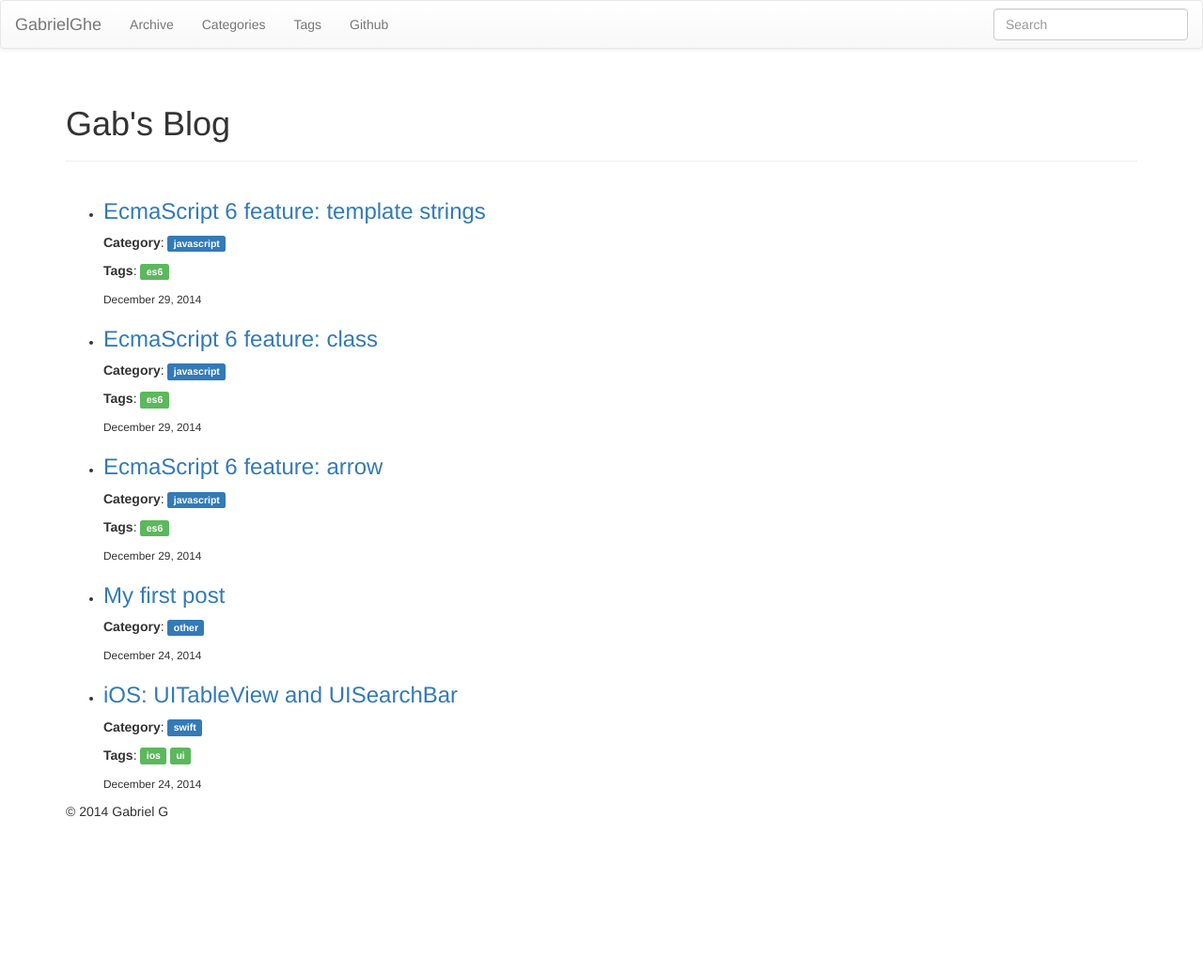
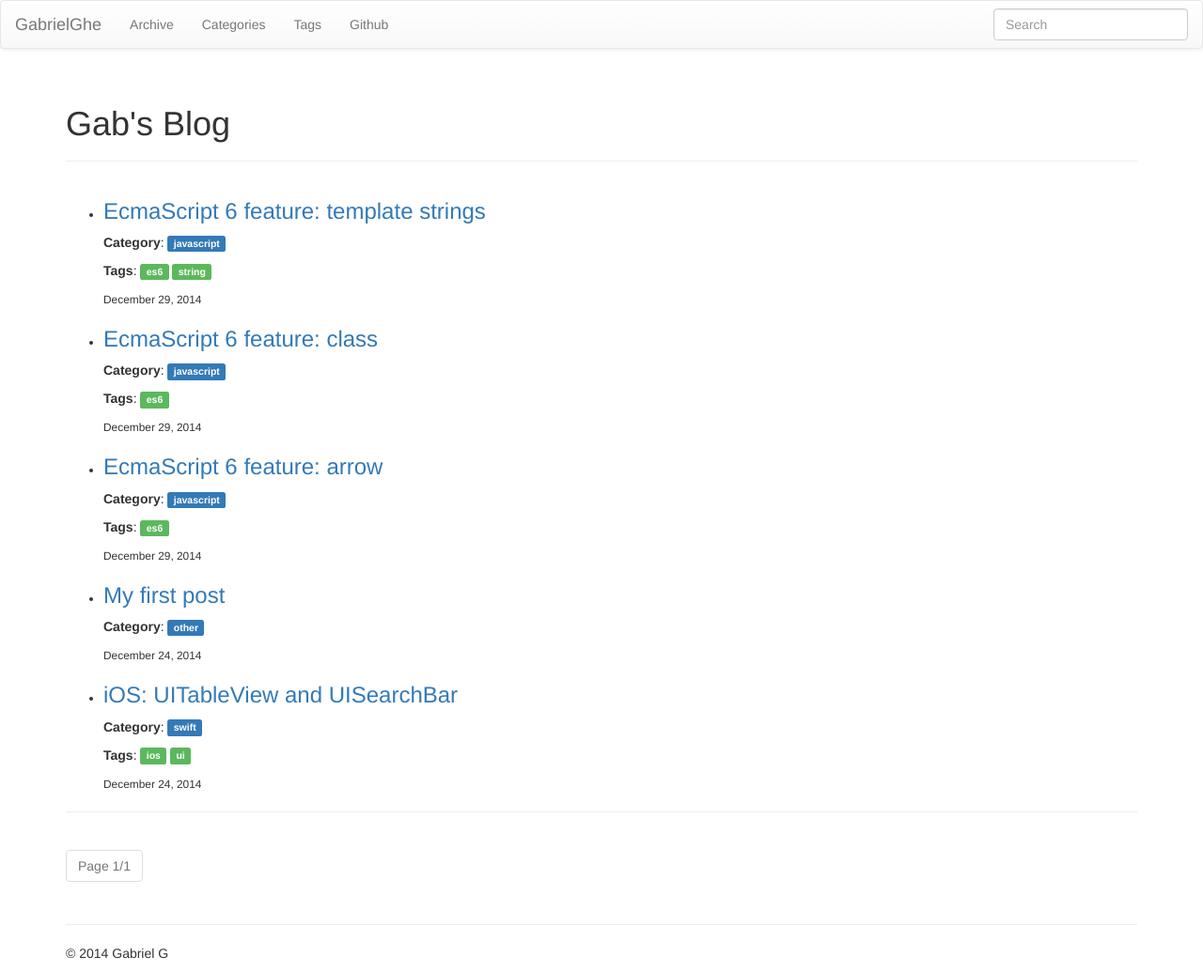
Before and after one commit to GabrielGhe/GabrielGhe.github.io, a Jekyll site: the page built from index.html, in a window 1280 px wide. Shown: the whole page at 94% size. Built offline with Jekyll 4.4.1, drawn with Linux system fonts in a browser that asks for light colours; nearby versions of some CDN libraries; library files that are not in the unit come from our copies; a script that is not in the unit is left out; the list of posts is cut into pages by our own code; comment, search, counter and statistics services are not loaded; before the commit the page ends 900 px from its top, so only the background shows below that.

Commit message:
added pagination

```diff
--- a/_config.yml
+++ b/_config.yml
@@ -24,6 +24,7 @@ author :
 # Finally if you are pushing to a GitHub project page, include the project name at the end.
 #
 production_url : http://GabrielGhe.github.io
+paginate: 10
 
 # All Jekyll-Bootstrap specific configurations are namespaced into this hash
 #
--- a/_includes/JB/posts_collate
+++ b/_includes/JB/posts_collate
@@ -37,7 +37,6 @@ Usage:
         <i class="icon-{{ post.category }}"></i>
         {{ post.category }}
       </a>
-      &nbsp;
       {% if post.tags.size > 0 %}
         {% for tag in post.tags %}
           <a href="{{ BASE_PATH }}/tags.html#{{tag}}-ref" class="label label-success">{{ tag }}</a>
--- a/_posts/2014-12-29-ecmascript-6-feature-template-strings.md
+++ b/_posts/2014-12-29-ecmascript-6-feature-template-strings.md
@@ -3,7 +3,7 @@ layout: post
 title: "EcmaScript 6 feature: template strings"
 description: ""
 category: javascript
-tags: [es6]
+tags: [es6, string]
 ---
 {% include JB/setup %}
 
--- a/assets/themes/bootstrap-3/css/style.css
+++ b/assets/themes/bootstrap-3/css/style.css
@@ -19,6 +19,10 @@ h1, h2, h3, h4 {
 }
 #footer {
   background-color: #f8f8f8;
+}
+
+a.label {
+  margin-left:3px;
 }
 
 .posts h3, .posts p {
--- a/index.md
+++ b/index.html
@@ -6,7 +6,7 @@ title: Gab's Blog
 
 
 <ul class="posts">
-  {% for post in site.posts %}
+  {% for post in paginator.posts %}
     <li>
       <h3>
         <a href="{{ BASE_PATH }}{{ post.url }}">{{ post.title }}</a>
@@ -39,3 +39,24 @@ title: Gab's Blog
     </li>
   {% endfor %}
 </ul>
+
+<hr>
+<ul class="pagination">
+{% if paginator.next_page %}
+  <li class="next"><a href="/page{{paginator.next_page}}" title="Next page">Older</a></li>
+{% endif %}
+
+<li class="disabled">
+  <a>Page {{ paginator.page }}/{{ paginator.total_pages }}</a>
+</li>
+
+{% if paginator.previous_page %}
+  {% if paginator.previous_page == 1 %}
+    <li class="prev"><a href="/" title="Previous page">Newer</a></li>
+  {% else %}
+    <li class="prev"><a href="/page{{paginator.previous_page}}" title="Previous page">Newer</a></li>
+  {% endif %}
+{% endif %}
+
+</ul>
+<hr>
--- a/search.js
+++ b/search.js
@@ -11,8 +11,8 @@ data[temp.id] = temp;
 // init lunr
 var idx = lunr(function () {
   this.field('title', 10);
-  this.field('tags');
-  this.field('category');
+  this.field('category', 8);
+  this.field('tags', 5);
   this.field('content');
 })
 // add each document to be index
```
Also changed, not shown: assets/themes/bootstrap-3/lib/myReact.js (+4 -5 lines), 7 other files.
